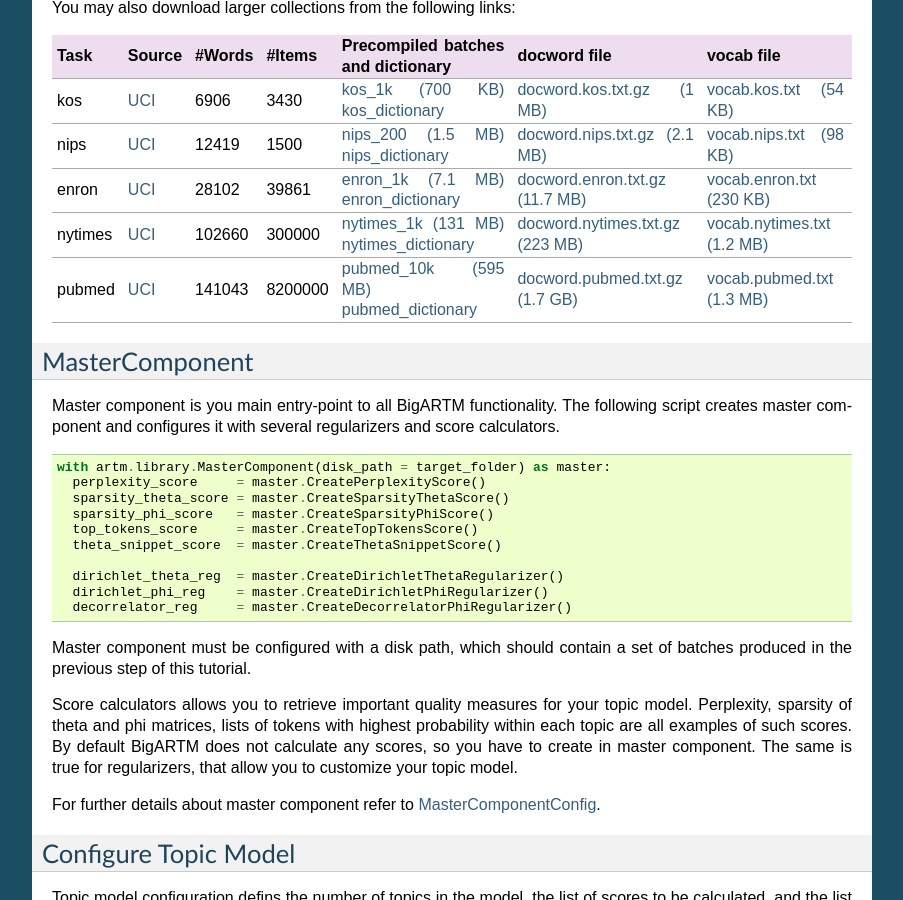
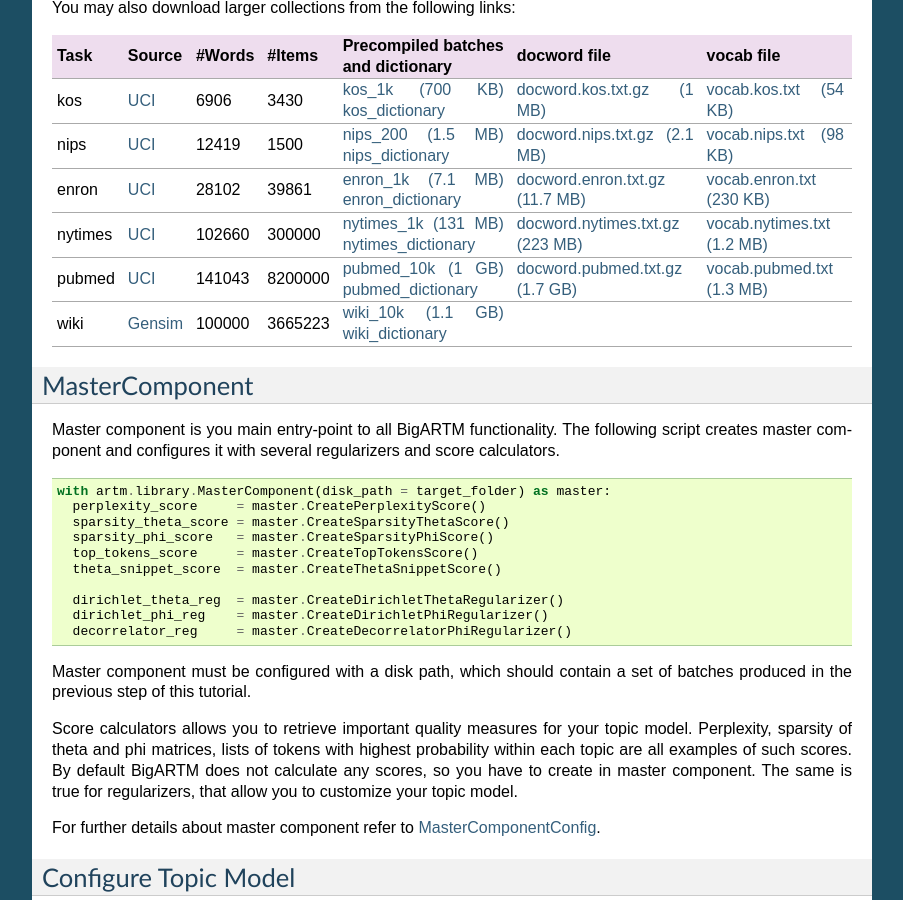
Before and after one commit to bigartm/bigartm, a Sphinx documentation site: the page built from docs/tutorial.txt, in a window 1280 px wide and 900 px high, scrolled down 3182 px. Shown: the whole window, without its empty margins (198-1101 px from the left). Built offline with Sphinx 7.4.7, drawn with Linux system fonts in a browser that asks for light colours; formulas are drawn with MathJax 3.

Commit message:
Add link to wiki batches [skip ci]

```diff
--- a/docs/tutorial.txt
+++ b/docs/tutorial.txt
@@ -211,22 +211,26 @@ method.
 
 You may also download larger collections from the following links:
 
-========= ======= ======= ======= ==================================================================================== ======================================================================================================= =======================================================================================================
-Task      Source  #Words  #Items  Precompiled batches and dictionary                                                            docword file                                                                                            vocab file
-========= ======= ======= ======= ==================================================================================== ======================================================================================================= =======================================================================================================
-kos       `UCI`_  6906    3430    `kos_1k (700 KB)     <https://s3-eu-west-1.amazonaws.com/artm/kos_1k.7z>`_           `docword.kos.txt.gz (1 MB) <https://s3-eu-west-1.amazonaws.com/artm/docword.kos.txt.gz>`_               `vocab.kos.txt (54 KB) <https://s3-eu-west-1.amazonaws.com/artm/vocab.kos.txt>`_
-                                  `kos_dictionary      <https://s3-eu-west-1.amazonaws.com/artm/kos_dictionary>`_
-nips      `UCI`_  12419   1500    `nips_200 (1.5 MB)   <https://s3-eu-west-1.amazonaws.com/artm/nips_200.7z>`_         `docword.nips.txt.gz (2.1 MB) <https://s3-eu-west-1.amazonaws.com/artm/docword.nips.txt.gz>`_           `vocab.nips.txt (98 KB) <https://s3-eu-west-1.amazonaws.com/artm/vocab.nips.txt>`_
-                                  `nips_dictionary     <https://s3-eu-west-1.amazonaws.com/artm/nips_dictionary>`_
-enron     `UCI`_  28102   39861   `enron_1k (7.1 MB)   <https://s3-eu-west-1.amazonaws.com/artm/enron_1k.7z>`_         `docword.enron.txt.gz (11.7 MB) <https://s3-eu-west-1.amazonaws.com/artm/docword.enron.txt.gz>`_        `vocab.enron.txt (230 KB) <https://s3-eu-west-1.amazonaws.com/artm/vocab.enron.txt>`_
-                                  `enron_dictionary    <https://s3-eu-west-1.amazonaws.com/artm/enron_dictionary>`_
-nytimes   `UCI`_  102660  300000  `nytimes_1k (131 MB) <https://s3-eu-west-1.amazonaws.com/artm/nytimes_1k.7z>`_       `docword.nytimes.txt.gz (223 MB) <https://s3-eu-west-1.amazonaws.com/artm/docword.nytimes.txt.gz>`_     `vocab.nytimes.txt (1.2 MB) <https://s3-eu-west-1.amazonaws.com/artm/vocab.nytimes.txt>`_
-                                  `nytimes_dictionary  <https://s3-eu-west-1.amazonaws.com/artm/nytimes_dictionary>`_
-pubmed    `UCI`_  141043  8200000 `pubmed_10k (595 MB) <https://s3-eu-west-1.amazonaws.com/artm/pubmed_10k.7z>`_       `docword.pubmed.txt.gz (1.7 GB) <https://s3-eu-west-1.amazonaws.com/artm/docword.pubmed.txt.gz>`_       `vocab.pubmed.txt (1.3 MB) <https://s3-eu-west-1.amazonaws.com/artm/vocab.pubmed.txt>`_
-                                  `pubmed_dictionary   <https://s3-eu-west-1.amazonaws.com/artm/pubmed_dictionary>`_
-========= ======= ======= ======= ==================================================================================== ======================================================================================================= =======================================================================================================
+========= ========= ======= ======= ==================================================================================== ======================================================================================================= =======================================================================================================
+Task      Source    #Words  #Items  Precompiled batches and dictionary                                                   docword file                                                                                            vocab file
+========= ========= ======= ======= ==================================================================================== ======================================================================================================= =======================================================================================================
+kos       `UCI`_    6906    3430    `kos_1k (700 KB)     <https://s3-eu-west-1.amazonaws.com/artm/kos_1k.7z>`_           `docword.kos.txt.gz (1 MB) <https://s3-eu-west-1.amazonaws.com/artm/docword.kos.txt.gz>`_               `vocab.kos.txt (54 KB) <https://s3-eu-west-1.amazonaws.com/artm/vocab.kos.txt>`_
+                                    `kos_dictionary      <https://s3-eu-west-1.amazonaws.com/artm/kos_dictionary>`_
+nips      `UCI`_    12419   1500    `nips_200 (1.5 MB)   <https://s3-eu-west-1.amazonaws.com/artm/nips_200.7z>`_         `docword.nips.txt.gz (2.1 MB) <https://s3-eu-west-1.amazonaws.com/artm/docword.nips.txt.gz>`_           `vocab.nips.txt (98 KB) <https://s3-eu-west-1.amazonaws.com/artm/vocab.nips.txt>`_
+                                    `nips_dictionary     <https://s3-eu-west-1.amazonaws.com/artm/nips_dictionary>`_
+enron     `UCI`_    28102   39861   `enron_1k (7.1 MB)   <https://s3-eu-west-1.amazonaws.com/artm/enron_1k.7z>`_         `docword.enron.txt.gz (11.7 MB) <https://s3-eu-west-1.amazonaws.com/artm/docword.enron.txt.gz>`_        `vocab.enron.txt (230 KB) <https://s3-eu-west-1.amazonaws.com/artm/vocab.enron.txt>`_
+                                    `enron_dictionary    <https://s3-eu-west-1.amazonaws.com/artm/enron_dictionary>`_
+nytimes   `UCI`_    102660  300000  `nytimes_1k (131 MB) <https://s3-eu-west-1.amazonaws.com/artm/nytimes_1k.7z>`_       `docword.nytimes.txt.gz (223 MB) <https://s3-eu-west-1.amazonaws.com/artm/docword.nytimes.txt.gz>`_     `vocab.nytimes.txt (1.2 MB) <https://s3-eu-west-1.amazonaws.com/artm/vocab.nytimes.txt>`_
+                                    `nytimes_dictionary  <https://s3-eu-west-1.amazonaws.com/artm/nytimes_dictionary>`_
+pubmed    `UCI`_    141043  8200000 `pubmed_10k (1 GB)   <https://s3-eu-west-1.amazonaws.com/artm/pubmed_10k.7z>`_       `docword.pubmed.txt.gz (1.7 GB) <https://s3-eu-west-1.amazonaws.com/artm/docword.pubmed.txt.gz>`_       `vocab.pubmed.txt (1.3 MB) <https://s3-eu-west-1.amazonaws.com/artm/vocab.pubmed.txt>`_
+                                    `pubmed_dictionary   <https://s3-eu-west-1.amazonaws.com/artm/pubmed_dictionary>`_
+wiki      `Gensim`_ 100000  3665223 `wiki_10k (1.1 GB)   <https://s3-eu-west-1.amazonaws.com/artm/wiki_10k.7z>`_
+                                    `wiki_dictionary     <https://s3-eu-west-1.amazonaws.com/artm/wiki_dictionary>`_
+========= ========= ======= ======= ==================================================================================== ======================================================================================================= =======================================================================================================
 
 .. _UCI: https://archive.ics.uci.edu/ml/datasets/Bag+of+Words
+
+.. _Gensim: http://radimrehurek.com/gensim/wiki.html
 
 
 MasterComponent
```
